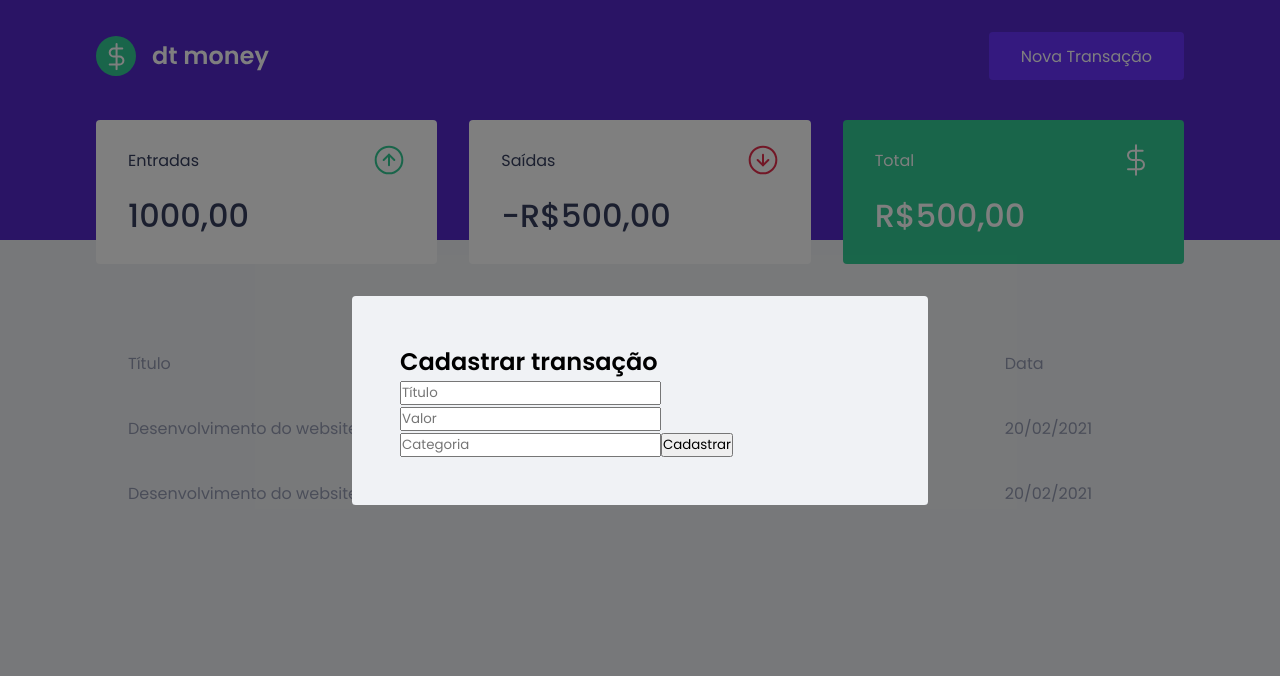
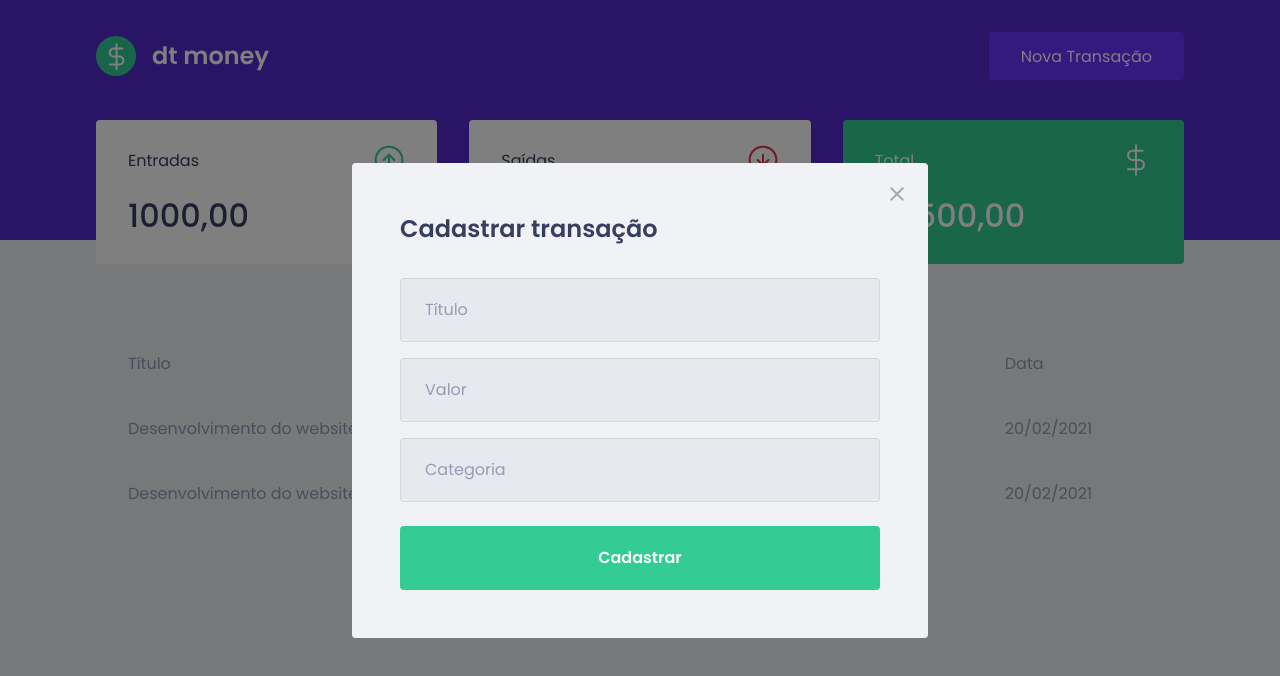
Before and after one commit to MauroBraga/dt-money, a React (Create React App) app: page / in a window 1280 px wide. Both pictures are taken after a click on the button "Nova Transação". Shown: the top 676 px of the page. Built offline with nearby package versions, Linux system fonts and the light colour scheme; no server answers; what miragejs would draw is missing.

Commit message:
estilizando modal

```diff
--- a/src/components/NewTransactionModal/index.tsx
+++ b/src/components/NewTransactionModal/index.tsx
@@ -1,7 +1,7 @@
 import React from 'react';
 import Modal from 'react-modal';
 import { Container } from './styles';
-
+import closeImg from '../../assets/close.svg';
 
 interface NewTransactionModalProps {
     isOpen: boolean;
@@ -18,6 +18,12 @@
       overlayClassName="react-modal-overlay"
       className="react-modal-content"
       >
+            <button
+                    type='button'
+                    onClick={onRequestClose}
+                    className="reat-modal-close">
+                <img src={closeImg} alt="Fechar modal" />
+            </button>
             <Container>
                 <h2>Cadastrar transação</h2>
                 <input type="text" placeholder='Título' />
--- a/src/components/NewTransactionModal/styles.ts
+++ b/src/components/NewTransactionModal/styles.ts
@@ -1,3 +1,49 @@
 import styled from 'styled-components';
 
-export const Container = styled.form``;
+export const Container = styled.form`
+    h2 {
+    margin-bottom: 2rem;
+    font-size: 1.5rem;
+    color: var(--text-title);
+  }
+
+  input {
+      width: 100%;
+      padding:0 1.5rem;
+      height: 4rem;
+      border-radius: 0.25rem;
+
+      border: 1px solid #d7d7d7;
+      background: #e7e9ee;
+
+      font-weight: 400;
+      font-size: 1rem;
+
+      &::placeholder {
+          color: var(--text-body);
+      }
+
+      & + input {
+          margin-top: 1rem;
+      }
+
+  }
+
+  button[type="submit"] {
+        width: 100%;
+        padding: 0 1.5rem;
+        height: 4rem;
+        background: var(--green);
+        color: #ffffff;
+        border-radius: 0.25rem;
+        border: 0;
+        font-size: 1rem;
+        margin-top: 1.5rem;
+        font-weight: 600;
+        transition: filter 0.2s ease-in-out;
+
+        &:hover {
+            filter: brightness(0.9);
+        }
+    }
+`;
--- a/src/styles/global.ts
+++ b/src/styles/global.ts
@@ -2,17 +2,14 @@
 
 export const  GlobalStyle = createGlobalStyle`
 
-    :root {
-        --background:#f0f2f5;
+    :root{
+        --background: #f0f2f5;
         --red: #E52E4D;
         --green:#33CC95;
         --blue: #5429CC;
-
         --blue-light: #6933FF;
-
         --text-title: #363F5F;
         --text-body: #969CB3;
-
         --snape: #FFFFFF;
     }
 
@@ -77,4 +74,15 @@
         border-radius: 0.24rem;
     }
 
+    .reat-modal-close {
+        position: absolute;
+        right: 1.5rem;
+        top: 1.5rem;
+        border: 0;
+        background: transparent;
+        &:hover {
+            filter: brightness(0.9);
+        }
+    }
+
 `
```
